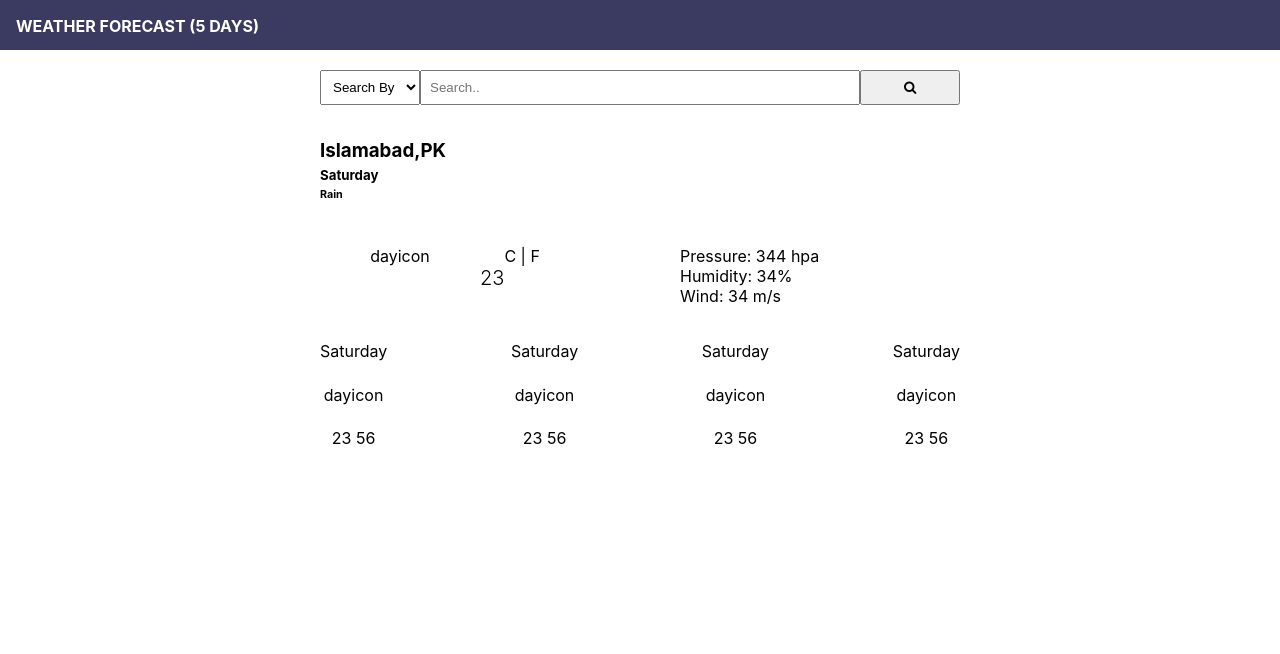
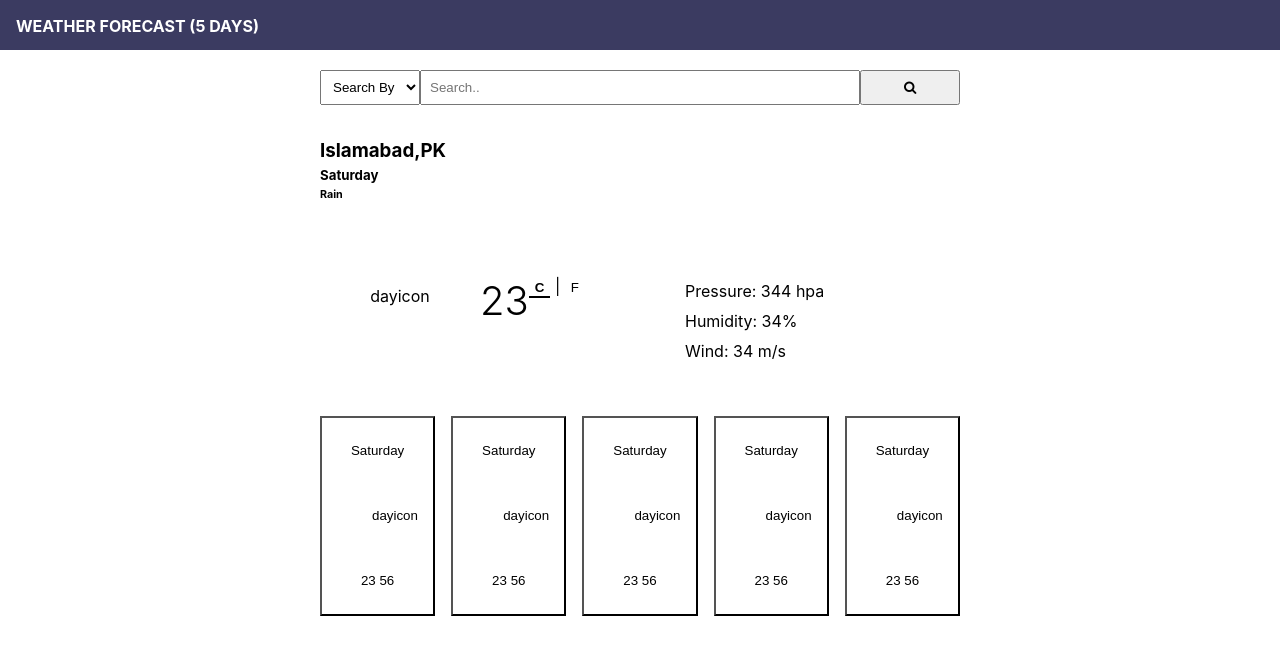
Before and after one commit to Horroon/weatherapp, a React (Create React App) app: page / in a window 1280 px wide. Shown: the top 654 px of the page. Built offline with nearby package versions, Linux system fonts and the light colour scheme.

Commit message:
some modification done

```diff
--- a/public/index.html
+++ b/public/index.html
@@ -2,7 +2,7 @@
 <html lang="en">
   <head>
     <meta charset="utf-8" />
-    <link rel="icon" href="%PUBLIC_URL%/favicon.ico" />
+    <link rel="icon" href="%PUBLIC_URL%/logo192.png" />
     <meta name="viewport" content="width=device-width, initial-scale=1" />
     <meta name="theme-color" content="#000000" />
     <meta
@@ -25,7 +25,7 @@
       work correctly both with client-side routing and a non-root public URL.
       Learn how to configure a non-root public URL by running `npm run build`.
     -->
-    <title>React App</title>
+    <title>Weather App</title>
   </head>
   <body>
     <noscript>You need to enable JavaScript to run this app.</noscript>
--- a/src/components/screens/weatherscreen/daysweather/maydays/index.jsx
+++ b/src/components/screens/weatherscreen/daysweather/maydays/index.jsx
@@ -5,7 +5,7 @@ import {SingleComponent} from './singlecomponent';
 export const AllDays = memo(({})=>{
     return <div className={styles.AlldaysContainer}>
         {
-            [1,2,3,4].map(item=><SingleComponent />)
+            [1,2,3,4,5].map(item=><SingleComponent />)
         }
     </div>
 })
--- a/src/components/screens/weatherscreen/daysweather/maydays/singlecomponent.jsx
+++ b/src/components/screens/weatherscreen/daysweather/maydays/singlecomponent.jsx
@@ -3,6 +3,7 @@ import styles from './style.module.scss';
 
 export const SingleComponent = memo(({day,dayicon,temp})=>{
     return <div className={styles.singledaycomponent}>
+                <button className={styles.singledaycomponentbutton}>
                         <div className={styles.day}>
                             Saturday
                         </div>
@@ -12,5 +13,6 @@ export const SingleComponent = memo(({day,dayicon,temp})=>{
                         <div className={styles.tem}>
                         23 56
                         </div>
+                </button>
              </div>
 })
--- a/src/components/screens/weatherscreen/daysweather/maydays/style.module.scss
+++ b/src/components/screens/weatherscreen/daysweather/maydays/style.module.scss
@@ -1,12 +1,43 @@
+$breakpoint-tablet: 1200px;
+
 .singledaycomponent{
     text-align: center;
-    height: 130px;
+    height: 200px;
     display: flex;
     flex-direction: column;
     justify-content: space-around;
+    width: 18%;
+    .singledaycomponentbutton{
+        background: transparent;
+        padding: 10px;
+        height: inherit;
+        .day{
+            padding: 10px;
+        }
+        .dayicon{
+            padding: 40px;
+        }
+        .tem{
+            padding: 10px;
+        }
+    }
 }
 
 .AlldaysContainer{
     display: flex;
     justify-content: space-between;
 }
+
+@media (max-width: $breakpoint-tablet) {
+    .AlldaysContainer {
+        display: block;
+    }
+    .singledaycomponent{
+        width: 100%;
+        display: block;
+        margin: 10px;
+        .singledaycomponentbutton{
+            width: 100%;
+        }
+    }
+}
--- a/src/components/screens/weatherscreen/daysweather/selectedDay/selectedday.jsx
+++ b/src/components/screens/weatherscreen/daysweather/selectedDay/selectedday.jsx
@@ -10,7 +10,7 @@ export const SelectedDay = memo(({})=>{
                     <div className={styles.temprature}>
                         <h3>23</h3>
                         <span>
-                            C | F
+                            <button className='selectedbtn'>C</button> | <button>F</button>
                         </span>
                     </div>
                 </div>
--- a/src/components/screens/weatherscreen/daysweather/selectedDay/style.module.scss
+++ b/src/components/screens/weatherscreen/daysweather/selectedDay/style.module.scss
@@ -1,13 +1,14 @@
 .SelectedDayMainContainer{
     display: flex;
-    padding-top: 20px;
-    padding-bottom: 20px;
+    padding-top: 50px;
+    padding-bottom: 50px;
     .dayicontempContainer{
         display: flex;
         width: 50%;
         .dayicon{
             width: 50%;
             text-align: center;
+            padding-top: 10px;
             i{
                 font-size: 30px;
             }
@@ -16,9 +17,20 @@
             width: 50%;
             display: flex;
             h3 {
-                font-size: 20px;
+                font-size: 40px;
                 font-weight: 300;
+                margin: 0px;
             }
+            button{
+                background: transparent;
+                outline: none;
+                border: none;
+            }
+            [class~='selectedbtn']{
+                border-bottom: 2px solid black !important;
+                font-weight: bold;
+            }
+
         }
     }
 
@@ -27,6 +39,9 @@
         .daydetailul{
             list-style: none;
             margin: 0;
+            li{
+                padding: 5px;
+            }
         }
     }
 }
```
Also changed, not shown: public/logo192.png, public/logo512.png. Lines whose indentation alone changed are shown as unchanged.
